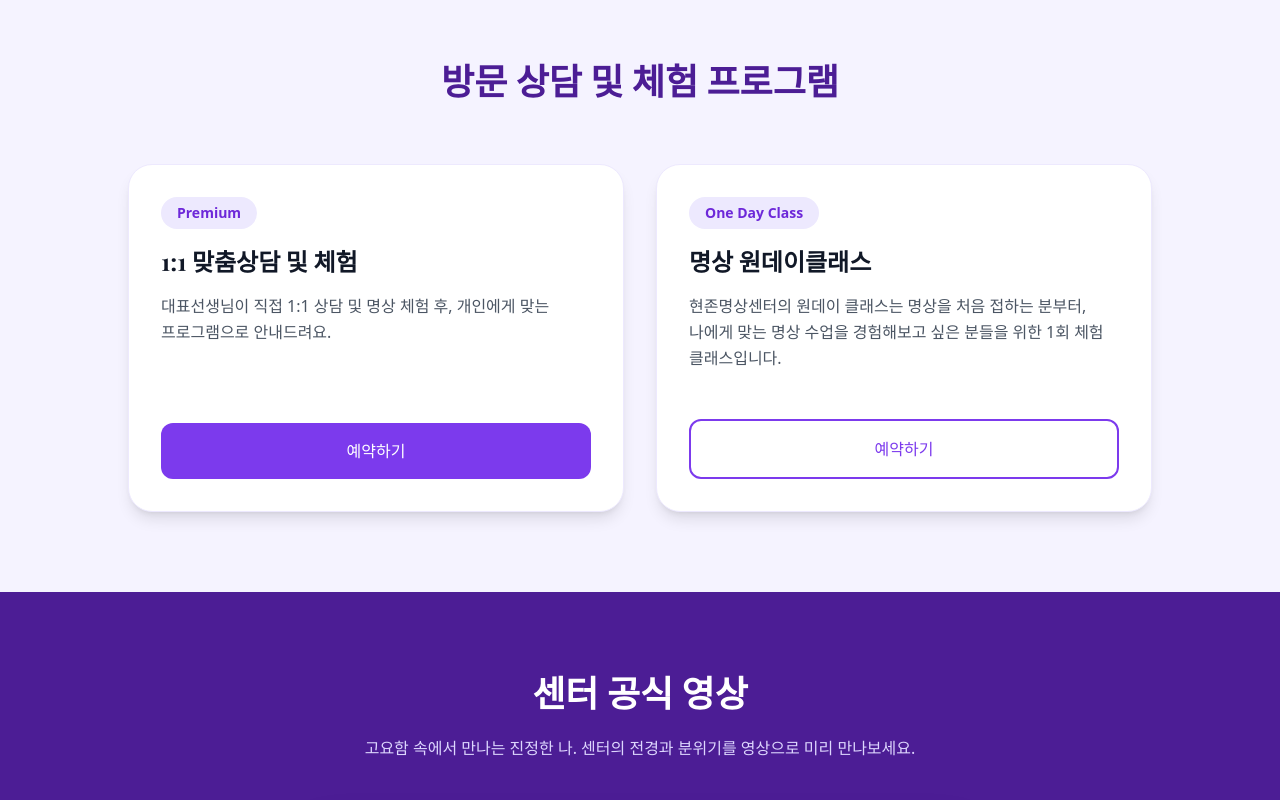
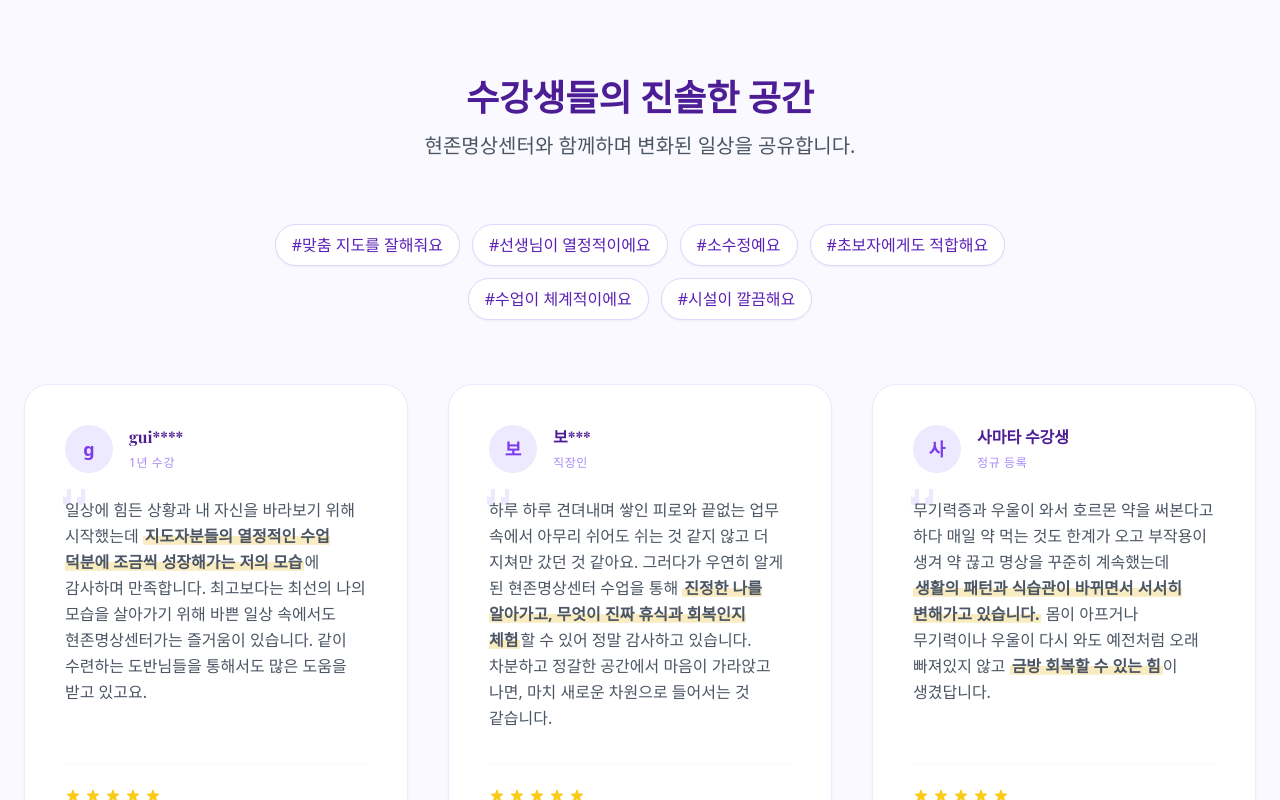
Before and after one commit to kangsubsong76-droid/truebeing, a React (Vite) app: page / in a window 1280 px wide. Shown: the part 2040-2840 px from the top of the page. Built offline with nearby package versions, Linux system fonts and the light colour scheme; a web font is replaced by a local one.

Commit message:
Add customer testimonials section to home page

```diff
--- a/src/App.jsx
+++ b/src/App.jsx
@@ -4,6 +4,7 @@ import Navbar from './components/Navbar';
 import Hero from './components/Hero';
 import Introduction from './components/Introduction';
 import EffectsSection from './components/EffectsSection';
+import TestimonialsSection from './components/TestimonialsSection';
 import ProgramSection from './components/ProgramSection';
 import VideoSection from './components/VideoSection';
 import GallerySection from './components/GallerySection';
@@ -40,6 +41,7 @@ function App() {
                                 <Hero />
                                 <Introduction />
                                 <EffectsSection />
+                                <TestimonialsSection />
                                 <ProgramSection />
                                 <VideoSection />
                                 <GallerySection />
--- /dev/null
+++ b/src/components/TestimonialsSection.jsx
@@ -0,0 +1,79 @@
+import React from 'react';
+import { useLanguage } from '../contexts/LanguageContext';
+import { translations } from '../data/translations';
+
+const TestimonialsSection = () => {
+    const { language } = useLanguage();
+    const t = translations[language].testimonials;
+
+    if (!t) return null;
+
+    return (
+        <section className="py-16 md:py-24 bg-meditation-50/50">
+            <div className="container mx-auto px-6">
+                <div className="text-center mb-12 md:mb-16">
+                    <h2 className="text-3xl md:text-4xl font-bold text-meditation-900 mb-4 break-keep">
+                        {t.title}
+                    </h2>
+                    <p className="text-gray-600 text-lg md:text-xl font-light">
+                        {t.subtitle}
+                    </p>
+                </div>
+
+                {/* Tags Section */}
+                <div className="flex flex-wrap justify-center gap-2 md:gap-3 mb-12 md:mb-16 max-w-3xl mx-auto">
+                    {t.tags.map((tag, index) => (
+                        <span
+                            key={index}
+                            className="px-4 py-2 bg-white border border-meditation-200 text-meditation-800 rounded-full text-sm md:text-base font-medium shadow-sm hover:shadow-md transition-shadow cursor-default"
+                        >
+                            #{tag}
+                        </span>
+                    ))}
+                </div>
+
+                {/* Testimonials Grid */}
+                <div className="grid grid-cols-1 md:grid-cols-3 gap-8 md:gap-10">
+                    {t.list.map((item, index) => (
+                        <div
+                            key={index}
+                            className="bg-white p-8 md:p-10 rounded-3xl shadow-sm border border-meditation-100 hover:shadow-xl transition-all duration-300 flex flex-col h-full"
+                        >
+                            <div className="flex items-center mb-6">
+                                <div className="w-12 h-12 bg-meditation-100 rounded-full flex items-center justify-center text-meditation-600 font-bold text-lg mr-4">
+                                    {item.author.charAt(0)}
+                                </div>
+                                <div>
+                                    <h3 className="font-bold text-meditation-900">{item.author}</h3>
+                                    <span className="text-xs text-meditation-400 font-medium uppercase tracking-wider">{item.date}</span>
+                                </div>
+                            </div>
+
+                            <div className="relative flex-grow">
+                                <svg className="absolute -top-4 -left-2 w-8 h-8 text-meditation-100 fill-current" viewBox="0 0 32 32">
+                                    <path d="M10 8v8H6v8h8V8h-4zm14 0v8h-4v8h8V8h-4z" />
+                                </svg>
+                                <p
+                                    className="text-gray-600 leading-relaxed relative z-10 break-keep testimonial-text"
+                                    dangerouslySetInnerHTML={{ __html: item.text }}
+                                />
+                            </div>
+
+                            <div className="mt-8 pt-6 border-t border-gray-50 flex justify-between items-center text-meditation-300">
+                                <div className="flex gap-1">
+                                    {[...Array(5)].map((_, i) => (
+                                        <svg key={i} className="w-4 h-4 fill-current text-yellow-400" viewBox="0 0 20 20">
+                                            <path d="M9.049 2.927c.3-.921 1.603-.921 1.902 0l1.07 3.292a1 1 0 00.95.69h3.462c.969 0 1.371 1.24.588 1.81l-2.8 2.034a1 1 0 00-.364 1.118l1.07 3.292c.3.921-.755 1.688-1.54 1.118l-2.8-2.034a1 1 0 00-1.175 0l-2.8 2.034c-.784.57-1.838-.197-1.539-1.118l1.07-3.292a1 1 0 00-.364-1.118L2.98 8.72c-.783-.57-.38-1.81.588-1.81h3.461a1 1 0 00.951-.69l1.07-3.292z" />
+                                        </svg>
+                                    ))}
+                                </div>
+                            </div>
+                        </div>
+                    ))}
+                </div>
+            </div>
+        </section>
+    );
+};
+
+export default TestimonialsSection;
--- a/src/data/en.js
+++ b/src/data/en.js
@@ -440,5 +440,34 @@ export const en = {
         followTitle: "Follow Us",
         copyright: "© 2024 Truebeing Meditation Center. All rights reserved.",
         businessInfo: "Business License : 391-88-03105 | Truebeing Meditation Coop (Director: Suwan Woo)"
+    },
+    testimonials: {
+        title: "Students' Honest Stories",
+        subtitle: "Sharing daily life changes with Truebeing Meditation Center.",
+        tags: [
+            "Great personalized guidance",
+            "Passionate instructors",
+            "Small group classes",
+            "Suitable for beginners",
+            "Systematic classes",
+            "Clean facilities"
+        ],
+        list: [
+            {
+                author: "gui****",
+                date: "1 year student",
+                text: "I started to look at myself and difficult situations in daily life. <mark>Thanks to the passionate classes of the instructors, I am grateful and satisfied to see myself growing little by little.</mark> There is joy in going to the Truebeing Meditation Center even in a busy daily life to live my best self rather than being the best. I am also receiving a lot of help through the fellow practitioners."
+            },
+            {
+                author: "Bo***",
+                date: "Office worker",
+                text: "Under endless work and fatigue that I endured day by day, no matter how much I rested, it didn't feel like resting and I think I was getting more exhausted. Then I happened to know about the Truebeing Meditation Center classes, through which <mark>I am getting to know my true self and experience what true rest and recovery are.</mark> After the mind settles in a calm and neat space, it feels like entering a new dimension."
+            },
+            {
+                author: "Samatha Student",
+                date: "Regular registration",
+                text: "Menopause came a little earlier due to the aftereffects of receiving the vaccine. Lethargy and depression came, so I tried to use hormone medicine, but taking medicine every day reached its limit and side effects occurred. I stopped the medicine and continued meditation consistently. <mark>My life pattern and eating habits changed and I am slowly changing.</mark> Even if the body hurts or lethargy or depression comes back, I have gained the <mark>strength to recover quickly</mark> without being stuck in it for a long time like before."
+            }
+        ]
     }
 };
--- a/src/data/ko.js
+++ b/src/data/ko.js
@@ -440,5 +440,34 @@ export const ko = {
         followTitle: "Follow Us",
         copyright: "© 2024 현존명상센터 (Truebeing Meditation Center). All rights reserved.",
         businessInfo: "사업자등록번호 : 391-88-03105 | 현존명상협동조합 (이사장: 우수완)"
+    },
+    testimonials: {
+        title: "수강생들의 진솔한 공간",
+        subtitle: "현존명상센터와 함께하며 변화된 일상을 공유합니다.",
+        tags: [
+            "맞춤 지도를 잘해줘요",
+            "선생님이 열정적이에요",
+            "소수정예요",
+            "초보자에게도 적합해요",
+            "수업이 체계적이에요",
+            "시설이 깔끔해요"
+        ],
+        list: [
+            {
+                author: "gui****",
+                date: "1년 수강",
+                text: "일상에 힘든 상황과 내 자신을 바라보기 위해 시작했는데 <mark>지도자분들의 열정적인 수업 덕분에 조금씩 성장해가는 저의 모습</mark>에 감사하며 만족합니다. 최고보다는 최선의 나의 모습을 살아가기 위해 바쁜 일상 속에서도 현존명상센터가는 즐거움이 있습니다. 같이 수련하는 도반님들을 통해서도 많은 도움을 받고 있고요."
+            },
+            {
+                author: "보***",
+                date: "직장인",
+                text: "하루 하루 견뎌내며 쌓인 피로와 끝없는 업무 속에서 아무리 쉬어도 쉬는 것 같지 않고 더 지쳐만 갔던 것 같아요. 그러다가 우연히 알게 된 현존명상센터 수업을 통해 <mark>진정한 나를 알아가고, 무엇이 진짜 휴식과 회복인지 체험</mark>할 수 있어 정말 감사하고 있습니다. 차분하고 정갈한 공간에서 마음이 가라앉고 나면, 마치 새로운 차원으로 들어서는 것 같습니다."
+            },
+            {
+                author: "사마타 수강생",
+                date: "정규 등록",
+                text: "무기력증과 우울이 와서 호르몬 약을 써본다고 하다 매일 약 먹는 것도 한계가 오고 부작용이 생겨 약 끊고 명상을 꾸준히 계속했는데 <mark>생활의 패턴과 식습관이 바뀌면서 서서히 변해가고 있습니다.</mark> 몸이 아프거나 무기력이나 우울이 다시 와도 예전처럼 오래 빠져있지 않고 <mark>금방 회복할 수 있는 힘</mark>이 생겼답니다."
+            }
+        ]
     }
 };
--- a/src/index.css
+++ b/src/index.css
@@ -44,4 +44,14 @@
   blockquote {
     @apply break-keep;
   }
+
+  mark {
+    background: linear-gradient(120deg, rgba(234, 179, 8, 0.25) 0%, rgba(234, 179, 8, 0.25) 100%);
+    background-repeat: no-repeat;
+    background-size: 100% 40%;
+    background-position: 0 85%;
+    color: inherit;
+    font-weight: 600;
+    padding: 0 2px;
+  }
 }
```
